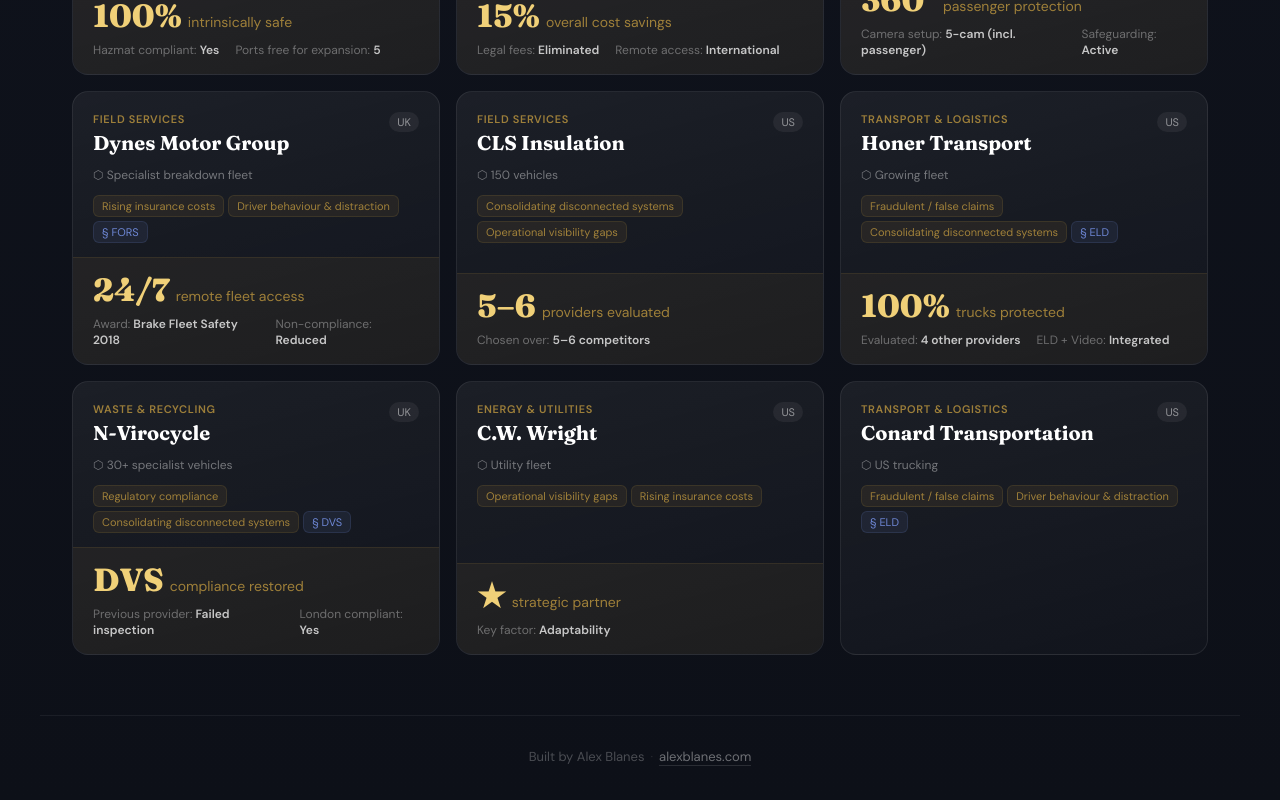
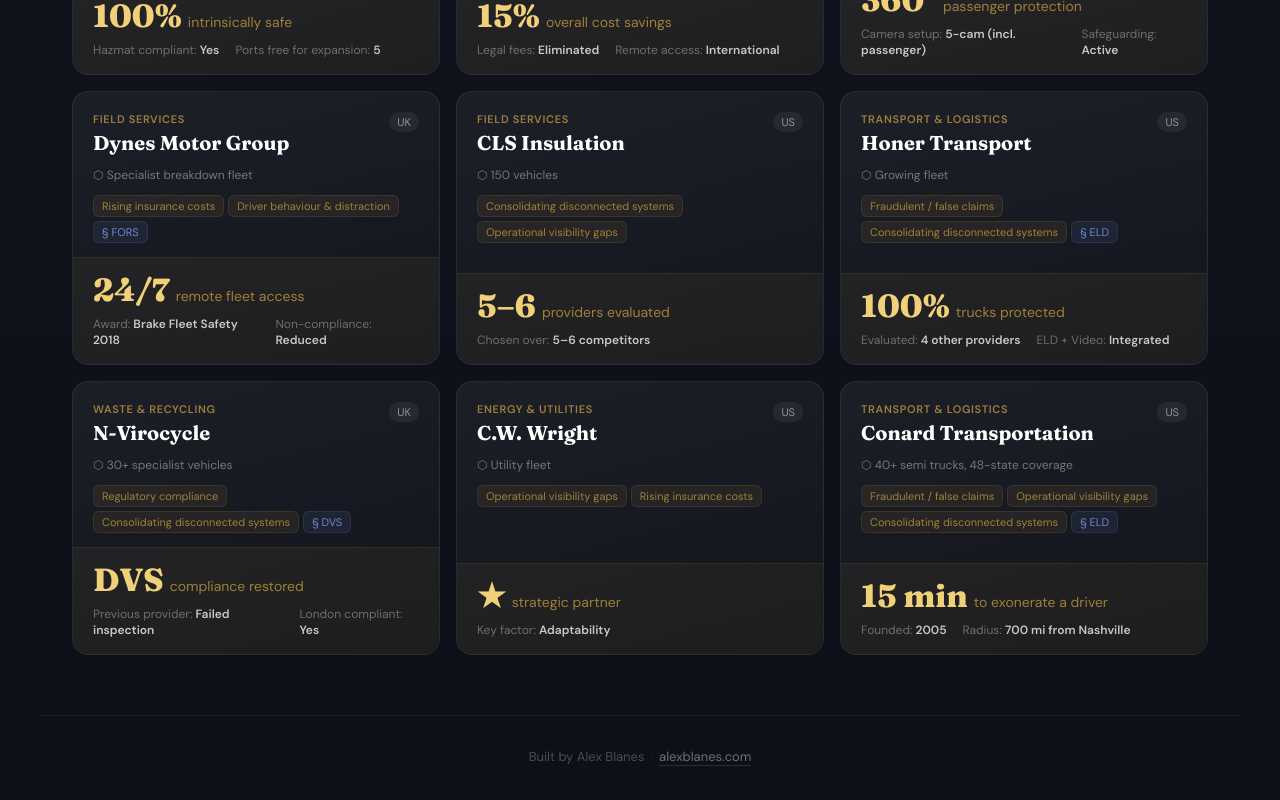
Before and after one commit to izojo/cm-customer-stories, a React (Vite) app: page / in a window 1280 px wide. Shown: the part 1516-2316 px from the top of the page. Built offline with nearby package versions, Linux system fonts and the light colour scheme.

Commit message:
Fixed Conard Transportation
Fixed the URL and overall content ingested for Conard Transportation story

```diff
--- a/src/CaseStudyExplorer.jsx
+++ b/src/CaseStudyExplorer.jsx
@@ -190,14 +190,14 @@
   },
   {
     id: 17, name: "Conard Transportation", vertical: "Transport & Logistics", geo: "US",
-    fleetSize: "Mid (50–200)", fleetLabel: "US trucking",
-    challenges: ["Fraudulent / false claims", "Driver behaviour & distraction"],
-    outcomes: ["Driver exoneration", "Driver behaviour improvement"],
-    headline: "", headlineSuffix: "",
-    stats: [],
-    quote: "",
-    quotee: "",
-    summary: "US transportation company partnered with CameraMatics for video-based fleet safety and driver protection."
+    fleetSize: "Mid (50–200)", fleetLabel: "40+ semi trucks, 48-state coverage",
+    challenges: ["Fraudulent / false claims", "Operational visibility gaps", "Consolidating disconnected systems"],
+    outcomes: ["Driver exoneration", "Accident reduction", "Productivity gains"],
+    headline: "15 min", headlineSuffix: " to exonerate a driver",
+    stats: [{ label: "Founded", value: "2005" }, { label: "Radius", value: "700 mi from Nashville" }],
+    quote: "The product offers not just the ability to do an autopsy on an accident, but it also helps to prevent one.",
+    quotee: "Dale Conard, CEO",
+    summary: "Tennessee-based family trucking company chose CameraMatics over multiple competitors for its fully integrated camera system (side, rear, pedestrian monitoring, blind spot detection) and standout personal service. In a rear-end collision with no witnesses, Conard pulled rear-camera footage in 15 minutes to prove the other driver was at fault — saving the company from a costly lawsuit."
   },
 ];
 
@@ -218,7 +218,7 @@
   14: "https://www.cameramatics.com/resources/honer-transport/",
   15: "https://www.cameramatics.com/resources/n-virocycle-waste-recycling/",
   16: "https://www.cameramatics.com/us/resources/customer-stories-cw-wright/",
-  17: "https://www.cameramatics.com/us/resources/conard-transportation/",
+  17: "https://www.cameramatics.com/us/resources/conard-transportation-2/",
   18: "https://www.cameramatics.com/us/resources/great-north-air-ambulance-service/",
 };
 
```
